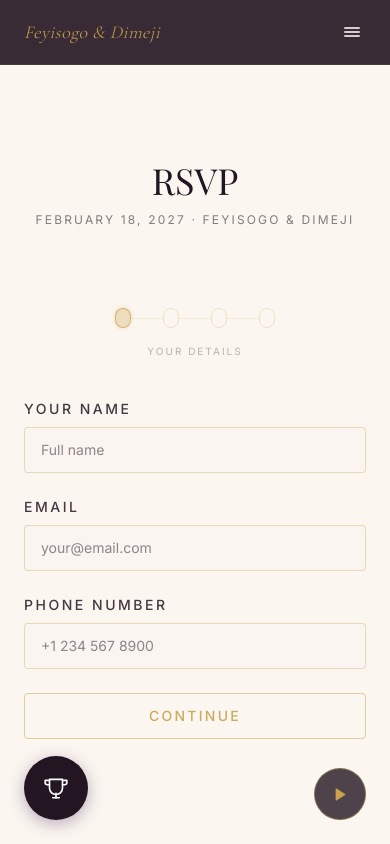
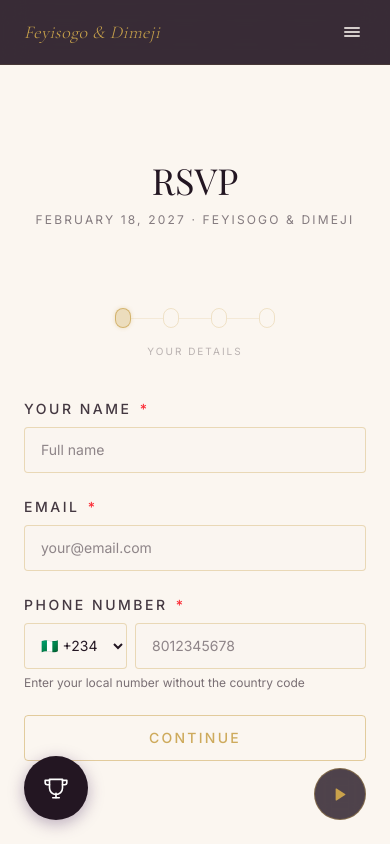
Before and after one commit to Dime1/Dimeyi-Website, a Next.js app: page /rsvp in a window 390 px wide. Shown: the top 844 px of the page. Built offline with nearby package versions, Linux system fonts and the light colour scheme; a web font is replaced by a local one.

Commit message:
feat: required field indicators and country code picker on RSVP phone field

```diff
--- a/features/rsvp/StepEntry.tsx
+++ b/features/rsvp/StepEntry.tsx
@@ -1,7 +1,8 @@
 'use client'
 
-import { useForm }           from 'react-hook-form'
-import { zodResolver }       from '@hookform/resolvers/zod'
+import { useState }              from 'react'
+import { useForm }               from 'react-hook-form'
+import { zodResolver }           from '@hookform/resolvers/zod'
 import { stepEntrySchema, type StepEntryValues } from '@/lib/rsvp-schema'
 
 interface StepEntryProps {
@@ -9,19 +10,38 @@ interface StepEntryProps {
   onNext:  (data: StepEntryValues) => void
 }
 
+const COUNTRY_CODES = [
+  { name: 'Nigeria',  code: '+234', flag: '🇳🇬' },
+  { name: 'Germany',  code: '+49',  flag: '🇩🇪' },
+  { name: 'UK',       code: '+44',  flag: '🇬🇧' },
+  { name: 'Ireland',  code: '+353', flag: '🇮🇪' },
+  { name: 'USA',      code: '+1',   flag: '🇺🇸' },
+  { name: 'Canada',   code: '+1',   flag: '🇨🇦' },
+] as const
+
 const inputClass = 'w-full border border-gold/35 rounded-sm bg-ivory/60 px-4 py-3 font-sans text-sm text-plum placeholder:text-plum/50 focus:outline-none focus:border-gold/70 transition-colors'
 const labelClass = 'block font-sans text-sm font-medium tracking-[0.18em] uppercase text-plum/85 mb-2'
 
 export function StepEntry({ initial, onNext }: StepEntryProps) {
+  const [countryCode, setCountryCode] = useState('+234')
+
   const { register, handleSubmit, formState: { errors } } = useForm<StepEntryValues>({
     resolver:      zodResolver(stepEntrySchema),
     defaultValues: initial,
   })
 
+  function onSubmit(data: StepEntryValues) {
+    onNext({ ...data, phone: `${countryCode}${data.phone}` })
+  }
+
   return (
-    <form onSubmit={handleSubmit((data) => onNext(data))} className="space-y-6" noValidate>
+    <form onSubmit={handleSubmit(onSubmit)} className="space-y-6" noValidate>
+
+      {/* Name */}
       <div>
-        <label htmlFor="rsvp-name" className={labelClass}>Your Name</label>
+        <label htmlFor="rsvp-name" className={labelClass}>
+          Your Name <span className="text-red-500 ml-0.5">*</span>
+        </label>
         <input
           id="rsvp-name"
           type="text"
@@ -35,8 +55,11 @@ export function StepEntry({ initial, onNext }: StepEntryProps) {
         )}
       </div>
 
+      {/* Email */}
       <div>
-        <label htmlFor="rsvp-email" className={labelClass}>Email</label>
+        <label htmlFor="rsvp-email" className={labelClass}>
+          Email <span className="text-red-500 ml-0.5">*</span>
+        </label>
         <input
           id="rsvp-email"
           type="email"
@@ -50,19 +73,42 @@ export function StepEntry({ initial, onNext }: StepEntryProps) {
         )}
       </div>
 
+      {/* Phone */}
       <div>
-        <label htmlFor="rsvp-phone" className={labelClass}>Phone Number</label>
+        <label className={labelClass}>
+          Phone Number <span className="text-red-500 ml-0.5">*</span>
+        </label>
+        <div className="flex gap-2">
+          {/* Country code picker */}
+          <select
+            value={countryCode}
+            onChange={e => setCountryCode(e.target.value)}
+            aria-label="Country code"
+            className="shrink-0 border border-gold/35 rounded-sm bg-ivory/60 px-3 py-3 font-sans text-sm text-plum focus:outline-none focus:border-gold/70 transition-colors"
+          >
+            {COUNTRY_CODES.map(c => (
+              <option key={`${c.name}-${c.code}`} value={c.code}>
+                {c.flag} {c.code}
+              </option>
+            ))}
+          </select>
+
+          {/* Local number */}
           <input
             id="rsvp-phone"
             type="tel"
-          autoComplete="tel"
+            autoComplete="tel-national"
             className={inputClass}
-          placeholder="+1 234 567 8900"
+            placeholder="8012345678"
             {...register('phone')}
           />
+        </div>
         {errors.phone && (
           <p role="alert" className="mt-2 font-sans text-xs text-red-600/80">{errors.phone.message}</p>
         )}
+        <p className="mt-1.5 font-sans text-xs text-plum/60">
+          Enter your local number without the country code
+        </p>
       </div>
 
       <button
--- a/lib/rsvp-schema.ts
+++ b/lib/rsvp-schema.ts
@@ -6,7 +6,10 @@ export type AsoebiSize = typeof ASOEBI_SIZES[number]
 export const stepEntrySchema = z.object({
   name:  z.string().min(2, 'Please enter your full name'),
   email: z.string().email('Please enter a valid email address'),
-  phone: z.string().min(7, 'Please enter a valid phone number').max(20),
+  phone: z.string()
+    .min(5,  'Please enter your local number')
+    .max(15, 'Please enter a valid phone number')
+    .regex(/^\d+$/, 'Digits only — no spaces or dashes'),
 })
 export type StepEntryValues = z.infer<typeof stepEntrySchema>
 
```
Lines whose indentation alone changed are shown as unchanged.
